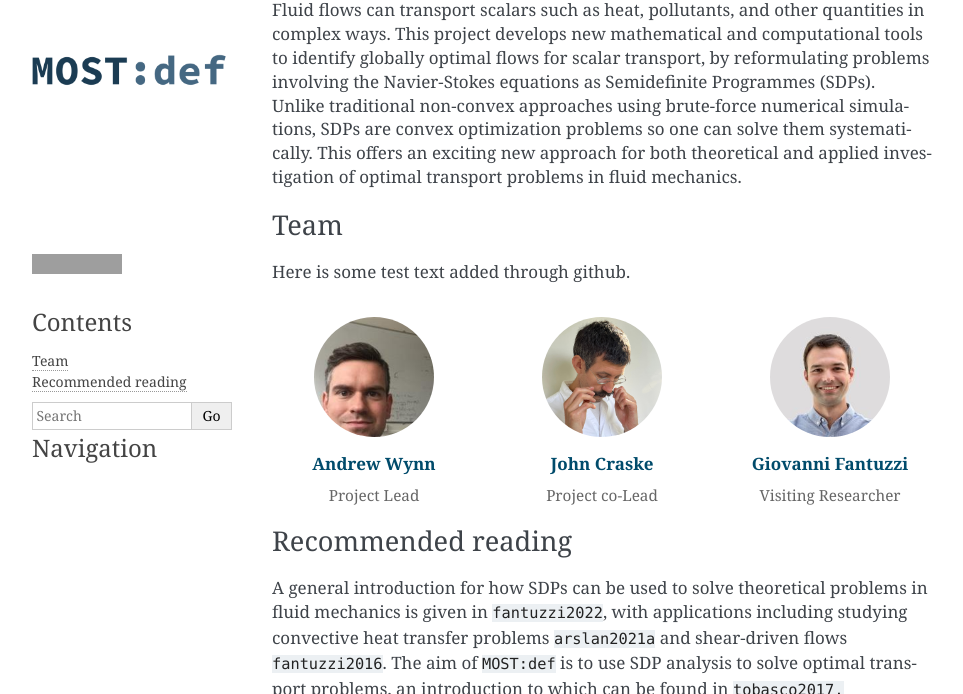
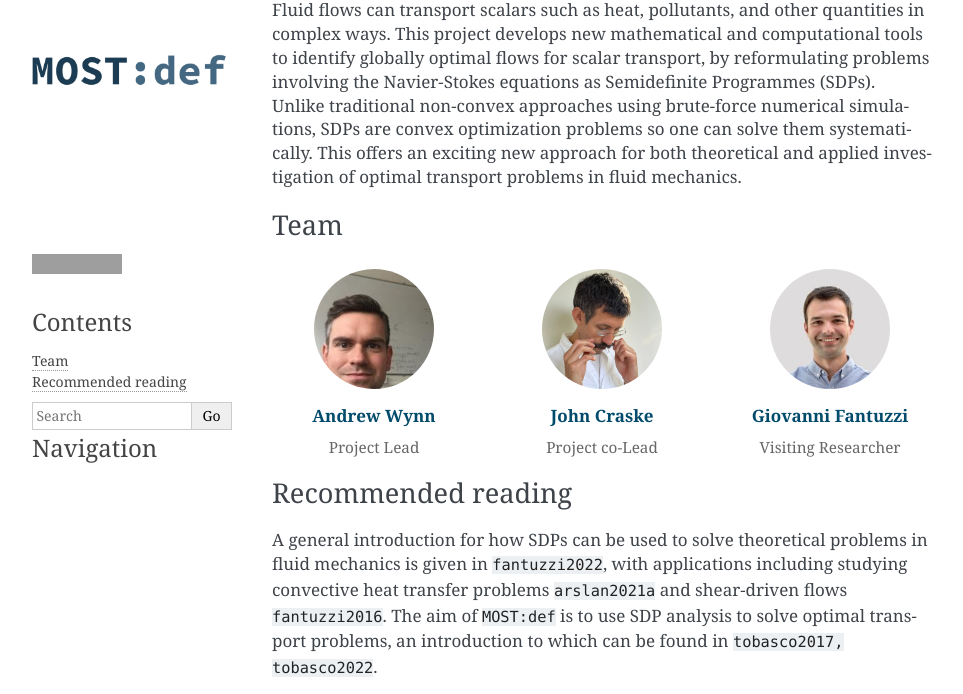
Before and after one commit to MOST-def/MOST-def.github.io, a Sphinx documentation site: the page built from docs/source/index.md, in a window 1280 px wide and 900 px high, scrolled down 521 px, cut to the strip 0-694 px from the top of the window. Shown: the whole strip, without its empty margins (148-1111 px from the left). Built offline with Sphinx 7.4.7, drawn with Linux system fonts in a browser that asks for light colours; cross-references to code outside the pages are shown as plain code; grey boxes are pictures that could not be loaded.

Commit message:
Remove test text from Team section
Removed test text from the Team section.

````diff
--- a/docs/source/index.md
+++ b/docs/source/index.md
@@ -29,8 +29,6 @@ Fluid flows can transport scalars such as heat, pollutants, and other quantities
 
 
 # Team
-
-Here is some test text added through github.
 
 ```{raw} html
 <div class="team-grid">
````
